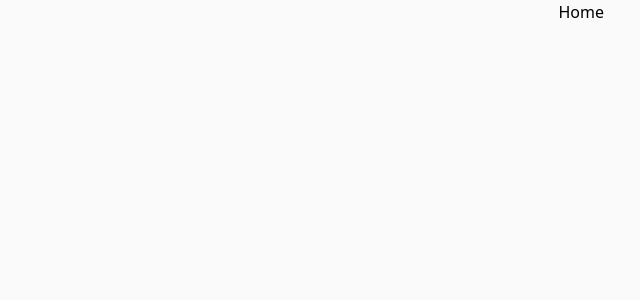
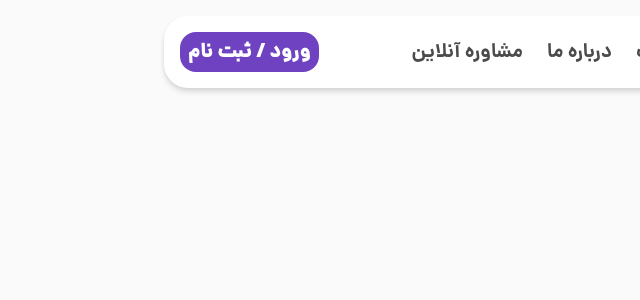
Before and after one commit to mohammadmehdidalvandii/fitplus-, a Next.js app: page / in a window 1280 px wide. Shown: the top 300 px of the page, without its empty margins (640-1280 px from the left). Built offline with nearby package versions, Linux system fonts and the light colour scheme.

Commit message:
fixed section navbar not responsive

```diff
--- a/src/app/globals.css
+++ b/src/app/globals.css
@@ -36,3 +36,9 @@
     padding-right:1rem;
     padding-left:1rem;
 }
+
+@layer components{
+    .btn_primary{
+        @apply flex justify-center items-center w-auto h-10 bg-primary-100 px-2 rounded-2xl font-danaBlack font-black text-white text-xl duration-300 ease-linear hover:bg-primary-200
+    }
+}
--- a/src/app/page.jsx
+++ b/src/app/page.jsx
@@ -1,10 +1,9 @@
+import Navbar from "@/components/modules/Navbar";
 
 export default function Home() {
   return (
-    <div className="">
-      <div className="container">
-        Home
-      </div>
-    </div>
+    <>
+    <Navbar/>
+    </>
   );
 }
--- /dev/null
+++ b/src/components/modules/Navbar.jsx
@@ -0,0 +1,40 @@
+import Link from 'next/link';
+import React from 'react';
+
+function Navbar() {
+  return (
+    <section className="navbar">
+        <div className="container">
+            <div className="flex justify-between items-center mt-4 bg-white rounded-3xl p-4 shadow-md shadow-secondary-100">
+                <Link href='/' className='block uppercase font-semibold font-black text-3xl text-primary-100 '>+Fitness</Link>
+                <ul className="flex gap-6">
+                    <li className='*:block'>
+                        <Link href='/' className='block font-danaBold text-xl font-black text-secondary-300 duration-400 ease-linear hover:text-primary-200'>خانه</Link>
+                    </li>
+                    <li>
+                        <Link href='/' className='block font-danaBold text-xl font-black text-secondary-300 duration-400 ease-linear hover:text-primary-200'>مربیان</Link>
+                    </li>
+                    <li>
+                        <Link href='/' className='block font-danaBold text-xl font-black text-secondary-300 duration-400 ease-linear hover:text-primary-200'>خدمات</Link>
+                    </li>
+                    <li>
+                        <Link href='/' className='block font-danaBold text-xl font-black text-secondary-300 duration-400 ease-linear hover:text-primary-200'>تماس با ما</Link>
+                    </li>
+                    <li>
+                        <Link href='/' className='block font-danaBold text-xl font-black text-secondary-300 duration-400 ease-linear hover:text-primary-200'>بلاگ</Link>
+                    </li>
+                    <li>
+                        <Link href='/' className='block font-danaBold text-xl font-black text-secondary-300 duration-400 ease-linear hover:text-primary-200'>درباره ما</Link>
+                    </li>
+                    <li>
+                        <Link href='/' className='block font-danaBold text-xl font-black text-secondary-300 duration-400 ease-linear hover:text-primary-200'>مشاوره آنلاین</Link>
+                    </li>
+                </ul>
+                <Link href='' className='btn_primary'>ورود / ثبت نام</Link>
+            </div>
+        </div>
+    </section>
+  )
+}
+
+export default Navbar
```
